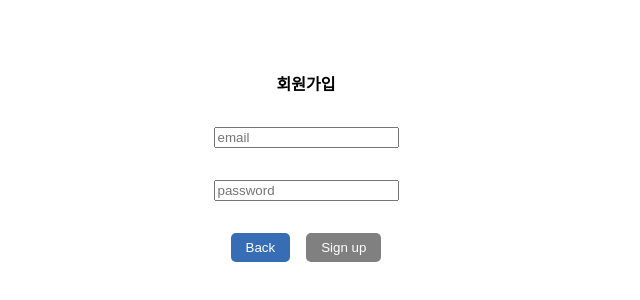
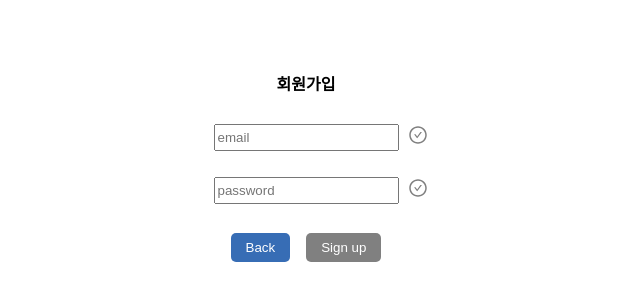
Before and after one commit to hyunwoomemo/wanted-pre-onboarding-frontend, a React (Create React App) app: page /signup in a window 1280 px wide. Shown: the part 234-534 px from the top of the page, without its empty margins (334-974 px from the left). Built offline with nearby package versions, Linux system fonts and the light colour scheme.

Commit message:
input validation design

```diff
--- a/src/components/Signup/Signup.jsx
+++ b/src/components/Signup/Signup.jsx
@@ -5,6 +5,9 @@ import Layout from "../common/Layout";
 import Button from "../common/Button";
 import { useNavigate } from "react-router-dom";
 import axios from "axios";
+import styled from "@emotion/styled";
+import { AiOutlineCheckCircle } from "react-icons/ai";
+import { css } from "@emotion/react";
 
 const SignupContext = createContext();
 
@@ -32,12 +35,59 @@ const SignupHeading = ({ children }) => {
 
 const SignupEmailInput = () => {
   const { email, setEmail } = useContext(SignupContext);
-  return <Input data="email-input" type="email" placeholder="email" value={email} onChange={(e) => setEmail(e.target.value)}></Input>;
+  return (
+    <InputWrapper>
+      <Input data="email-input" type="email" placeholder="email" value={email} onChange={(e) => setEmail(e.target.value)}></Input>
+      {email.length > 0 && email.indexOf("@") < 0 && <span>@가 포함되어야합니다.</span>}
+      <CheckBtn active={email.indexOf("@") > -1}>
+        <AiOutlineCheckCircle />
+      </CheckBtn>
+    </InputWrapper>
+  );
 };
+
+const InputWrapper = styled.div`
+  position: relative;
+  display: flex;
+  gap: 10px;
+  align-items: center;
+
+  > input {
+    height: 100%;
+  }
+
+  > span {
+    font-size: 10px;
+    position: absolute;
+    top: 120%;
+    left: 0;
+  }
+`;
+const CheckBtn = styled.div`
+  position: absolute;
+  left: 105%;
+  font-size: 20px;
+  ${({ active }) =>
+    active
+      ? css`
+          color: green;
+        `
+      : css`
+          color: gray;
+        `}
+`;
 
 const SignupPasswordInput = () => {
   const { password, setPassword } = useContext(SignupContext);
-  return <Input data="password-input" type="password" placeholder="password" value={password} onChange={(e) => setPassword(e.target.value)}></Input>;
+  return (
+    <InputWrapper>
+      <Input data="password-input" type="password" placeholder="password" value={password} onChange={(e) => setPassword(e.target.value)}></Input>
+      {password.length > 0 && password.length < 8 && <span>8자리 이상이어야합니다.</span>}
+      <CheckBtn active={password.length > 7}>
+        <AiOutlineCheckCircle />
+      </CheckBtn>
+    </InputWrapper>
+  );
 };
 
 const SignupBackButton = ({ children }) => {
```
